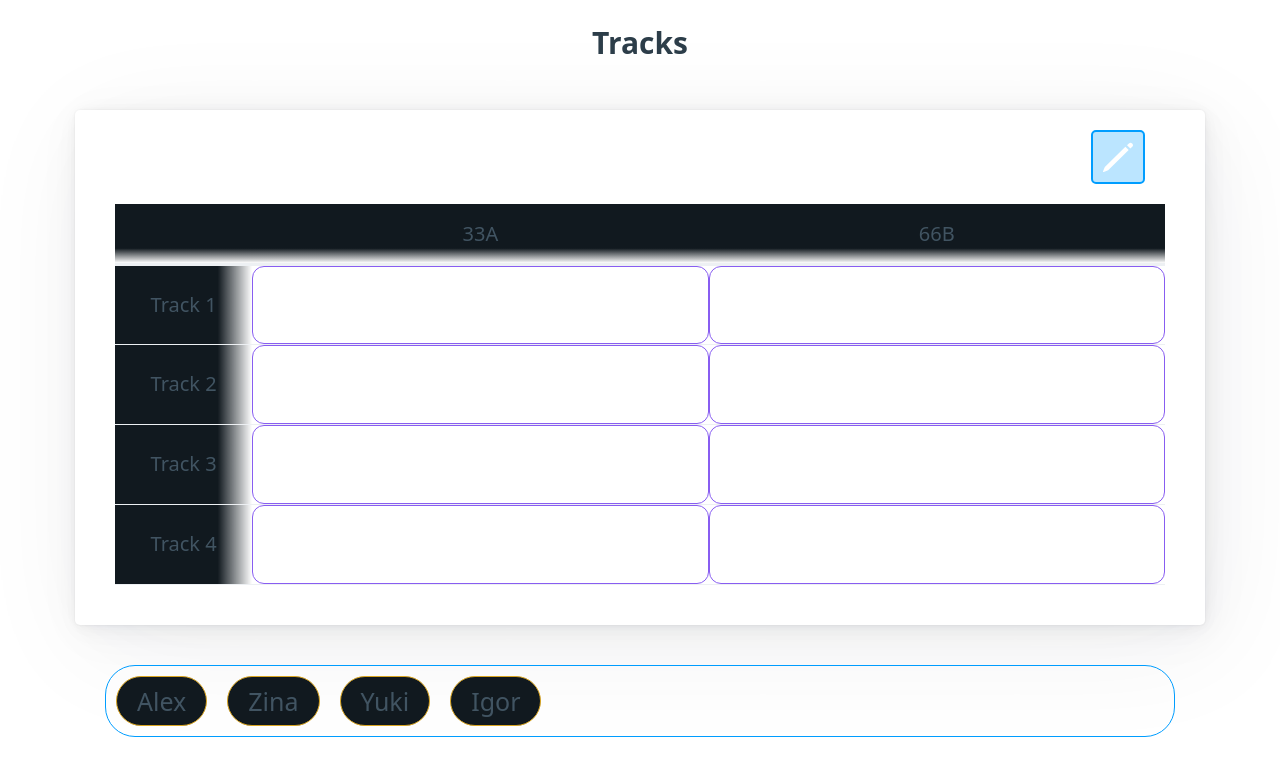
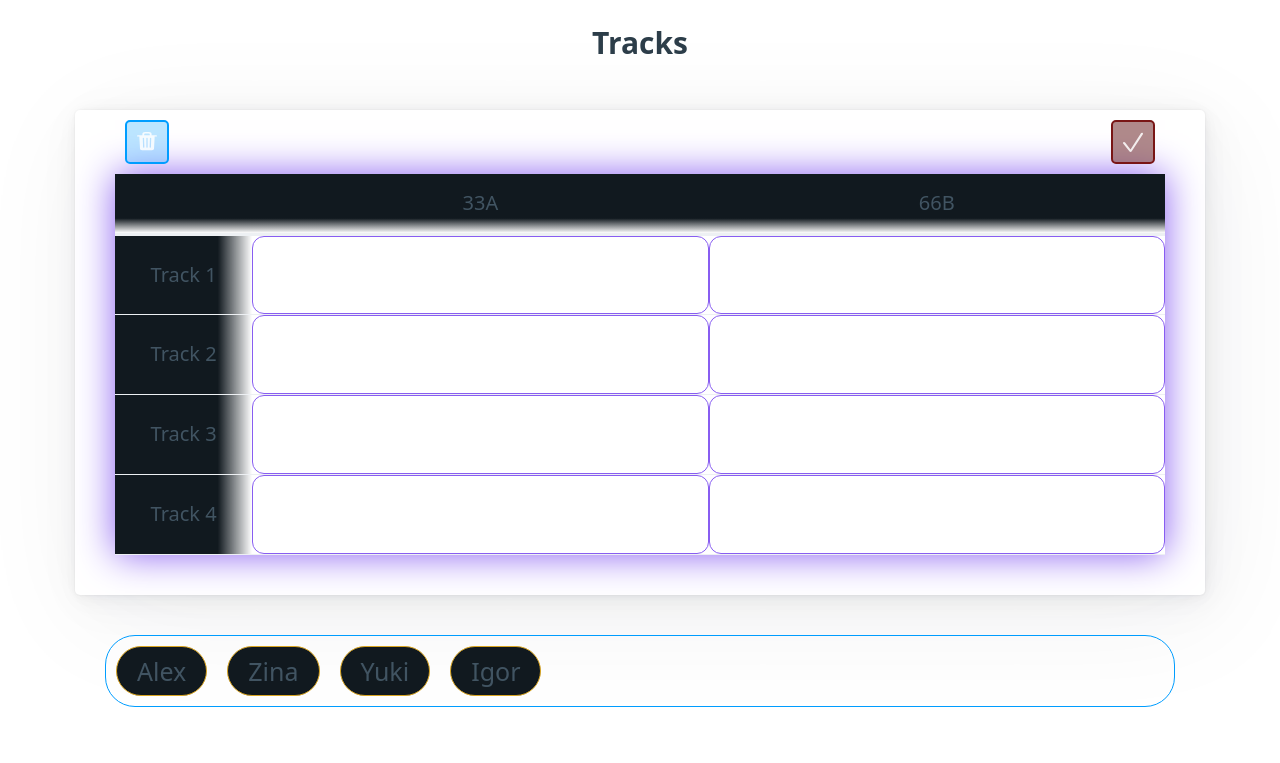
Before and after one commit to its-all-waves/cs50-final-setflow-tracks-in-svelte, a SvelteKit app: page /tracks in a window 1280 px wide. Shown: the top 763 px of the page. Built offline with nearby package versions, Linux system fonts and the light colour scheme.

Commit message:
add ability to clear table

```diff
--- a/src/routes/tracks/+page.svelte
+++ b/src/routes/tracks/+page.svelte
@@ -1,11 +1,13 @@
 <script>
+	import { onMount } from 'svelte'
+
 	import { newTrack } from '../../lib/TableObjects/Track'
 	import { newScene, newTrackListItem } from '../../lib/TableObjects/Scene'
 	import { newCharacter } from '../../lib/TableObjects/Character'
 
 	import Table from './table.svelte'
 	import Character from './character.svelte'
-	import { onMount } from 'svelte'
+	import Toolbar from './toolbar.svelte'
 
 	/**
 	 * 	@type {import('./$types').PageData} */
@@ -19,11 +21,11 @@
 	 * @type {DropZoneInfo[]} */
 	let selectedDropZones = []
 
+	let canEdit = true
+
 	// form input defaults / placeholders
 	let trackCount = 4
 	let trackPrefix = 'track'
-
-	let canEdit = false
 
 	/** Add tracks to the global table object */
 	function submitTracks(event) {
@@ -120,6 +122,7 @@
 		}
 	}
 
+	// DEBUG
 	onMount(DEV_populate_table)
 
 	function DEV_populate_table() {
@@ -143,31 +146,10 @@
 
 <div class="container">
 	<article>
-		<form class="tools">
-			<button
-				id="edit-table"
-				class:edit-mode={canEdit}
-				on:click={() => (canEdit = !canEdit)}
-			>
-				{#if canEdit}
-					<img
-						src="button-icons/checkmark.svg"
-						alt="Check mark"
-						title="Done editing"
-						width="30px"
-						height="30px"
-					/>
-				{:else}
-					<img
-						src="button-icons/pencil.svg"
-						alt="Pencil"
-						title="Edit the table"
-						width="30px"
-						height="30px"
-					/>
-				{/if}
-			</button>
-		</form>
+		<Toolbar
+			bind:canEdit
+			bind:scenes={data.table.scenes}
+		/>
 		<!-- a poor-man's OR op? -->
 		{#if data.table.tracks.length + data.table.scenes.length > 0}
 			<div
@@ -280,22 +262,6 @@
 		padding: 0.5rem;
 	}
 
-	form.tools {
-		display: flex;
-		justify-content: end;
-		margin: 0;
-		padding: 0;
-	}
-
-	form.tools button {
-		width: fit-content;
-	}
-
-	form.tools button#edit-table.edit-mode {
-		background-color: rgba(120, 54, 54, 0.579);
-		border-color: rgb(121, 21, 21);
-	}
-
 	.character-pool {
 		position: relative;
 		display: flex;
--- a/src/routes/tracks/table.svelte
+++ b/src/routes/tracks/table.svelte
@@ -15,11 +15,9 @@
 		if (!characterInHand) return
 
 		for (let scene of data.table.scenes) {
-			// selectedDropZones.push(newDropZoneInfo(scene.name, trackName))
 			addToSelectedDropZones(scene.name, trackName)
 		}
-		// force the UI update
-		selectedDropZones = [...selectedDropZones]
+		selectedDropZones = selectedDropZones // force ui update
 	}
 
 	/**
@@ -57,7 +55,7 @@
 	<thead>
 		<tr>
 			<th class="empty" />
-
+			{#if data.table.scenes.length > 0}
 				<!-- a column header per scene -->
 				{#each data.table.scenes as scene}
 					<th
@@ -67,10 +65,12 @@
 						{display(scene.name)}
 					</th>
 				{/each}
+			{/if}
 		</tr>
 	</thead>
 
 	<tbody>
+		{#if data.table.tracks.length > 0}
 			<!-- a row + header per track -->
 			{#each data.table.tracks as track}
 				<tr data-track-row={track.name}>
@@ -95,6 +95,7 @@
 					{/each}
 				</tr>
 			{/each}
+		{/if}
 	</tbody>
 </table>
 
--- /dev/null
+++ b/src/routes/tracks/toolbar.svelte
@@ -0,0 +1,71 @@
+<script>
+	export let scenes
+	export let canEdit
+
+	function clearTable() {
+		console.log('CLEAR TABLE')
+		alert('SURE YOU WANT TO CLEAR THE TABLE CONTENTS?')
+
+		for (let scene of scenes) {
+			for (let trackListItem of scene.trackList) {
+				trackListItem.characterNames = []
+			}
+		}
+		scenes = scenes // force ui update
+	}
+</script>
+
+<menu>
+	<button
+		id="clear-table"
+		on:click={() => clearTable()}
+	>
+		<img
+			src="button-icons/trash.fill.svg"
+			alt="Trash can"
+			title="Clear the table"
+		/>
+	</button>
+	<button
+		id="edit-table"
+		class:edit-mode={canEdit}
+		on:click={() => (canEdit = !canEdit)}
+	>
+		<img
+			src={canEdit ? 'button-icons/checkmark.svg' : 'button-icons/pencil.svg'}
+			alt={canEdit ? 'Check mark' : 'Pencil'}
+			title={canEdit ? 'Done editing' : 'Edit the table'}
+		/>
+	</button>
+</menu>
+
+<style>
+	menu {
+		display: flex;
+		justify-content: space-between;
+		margin: 0.5rem;
+		padding: 0;
+	}
+
+	button {
+		display: flex;
+		width: fit-content;
+		margin: 0;
+		padding: 0.5rem;
+		text-shadow: 0 0.2rem 0 black;
+		background-color: rgba(0, 157, 255, 0.265);
+		border: 2px solid rgb(0, 157, 255);
+		color: white;
+	}
+
+	button img {
+		width: 20px;
+		aspect-ratio: 1 / 1;
+	}
+
+	#clear-table.alert,
+	#edit-table.edit-mode {
+		background-color: rgba(120, 54, 54, 0.579);
+		border-color: rgb(121, 21, 21);
+	}
+</style>
```
Also changed, not shown: static/button-icons/trash.fill.svg (added). Lines whose indentation alone changed are shown as unchanged.
